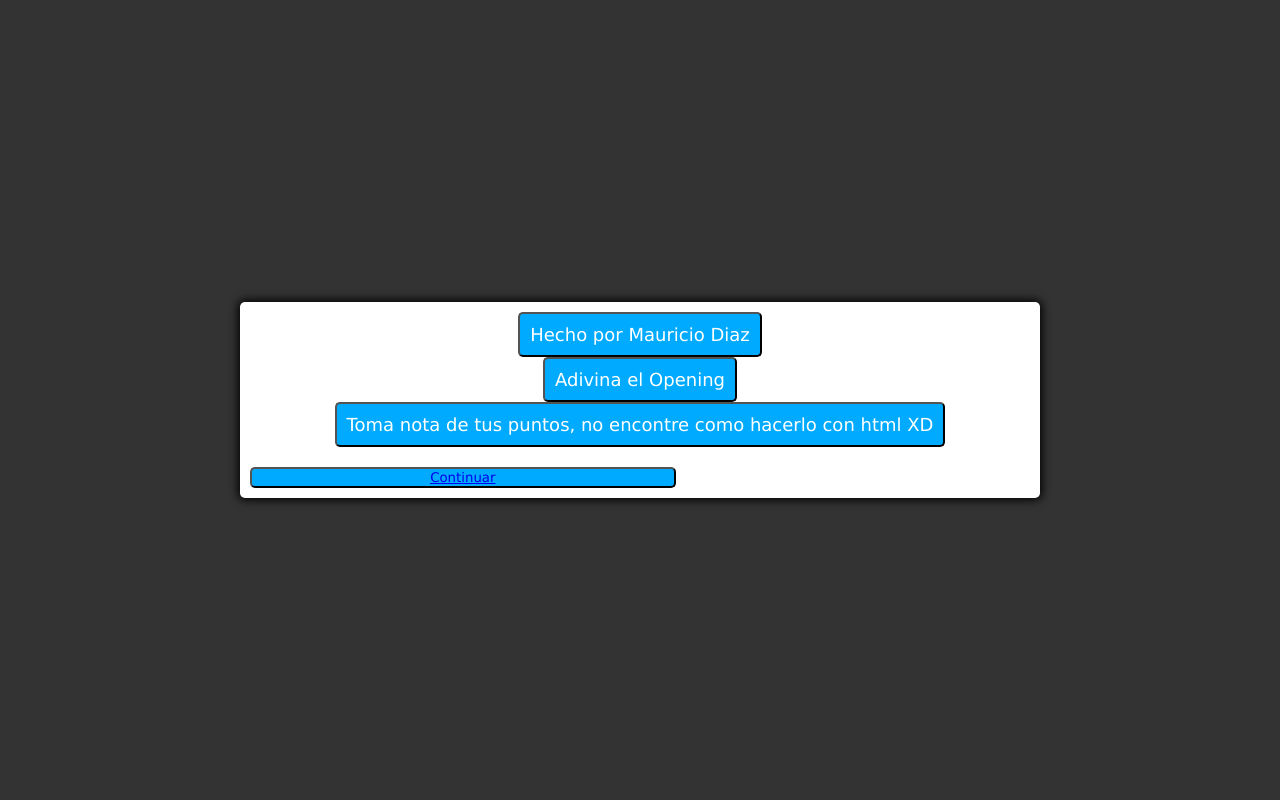
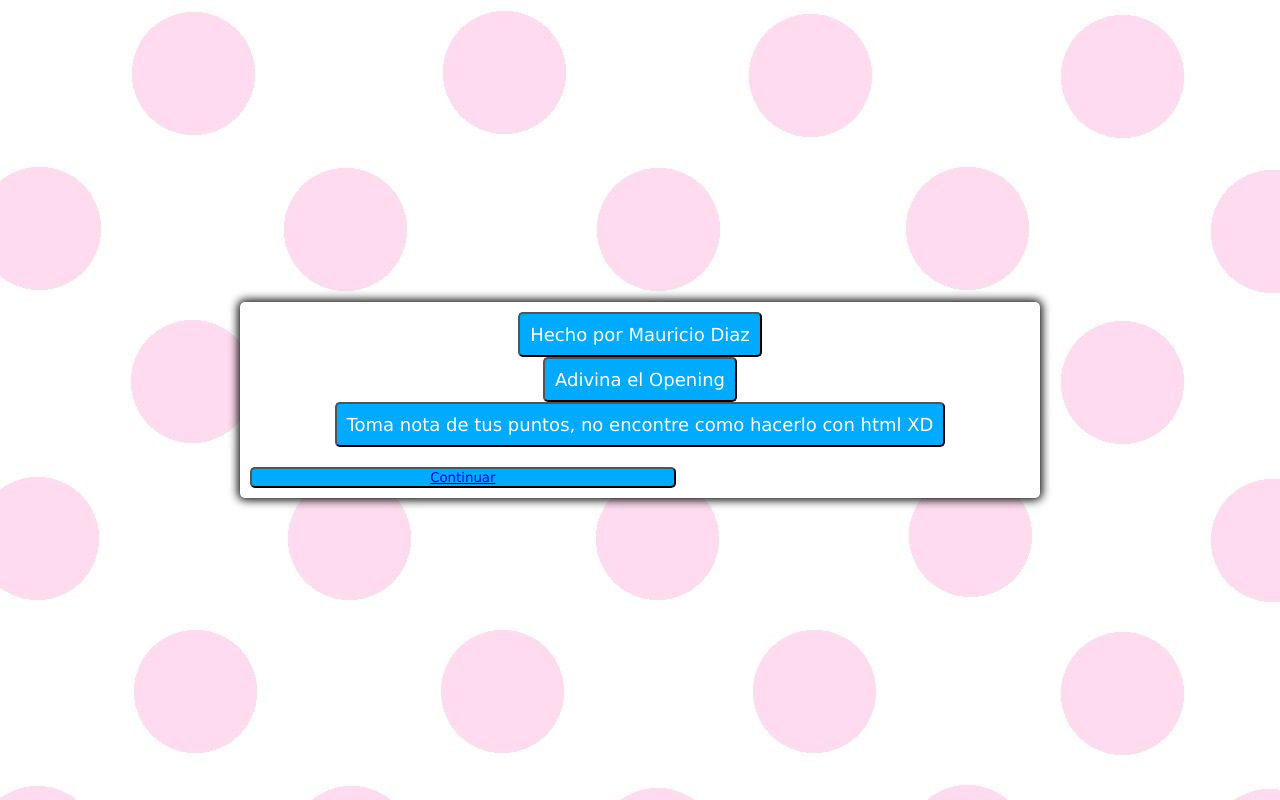
Before and after one commit to Kiridio/Tarea-1, a plain HTML site: page index.html in a window 1280 px wide. Drawn offline with Linux system fonts and the light colour scheme.

Commit message:
Summary XD

```diff
--- a/index.html
+++ b/index.html
@@ -7,7 +7,7 @@
     <title>Take a Guess</title>
     <link type="image/x-icon" rel="icon" href="./Imagenes/YES.jpg">
 </head>
-<body>
+<body background="Imagenes/background.jpg">
    <div class="container">
         <div id="Text">
             <button class="button">Hecho por Mauricio Diaz</button>
```
Also changed, not shown: Imagenes/background.jpg (added).
